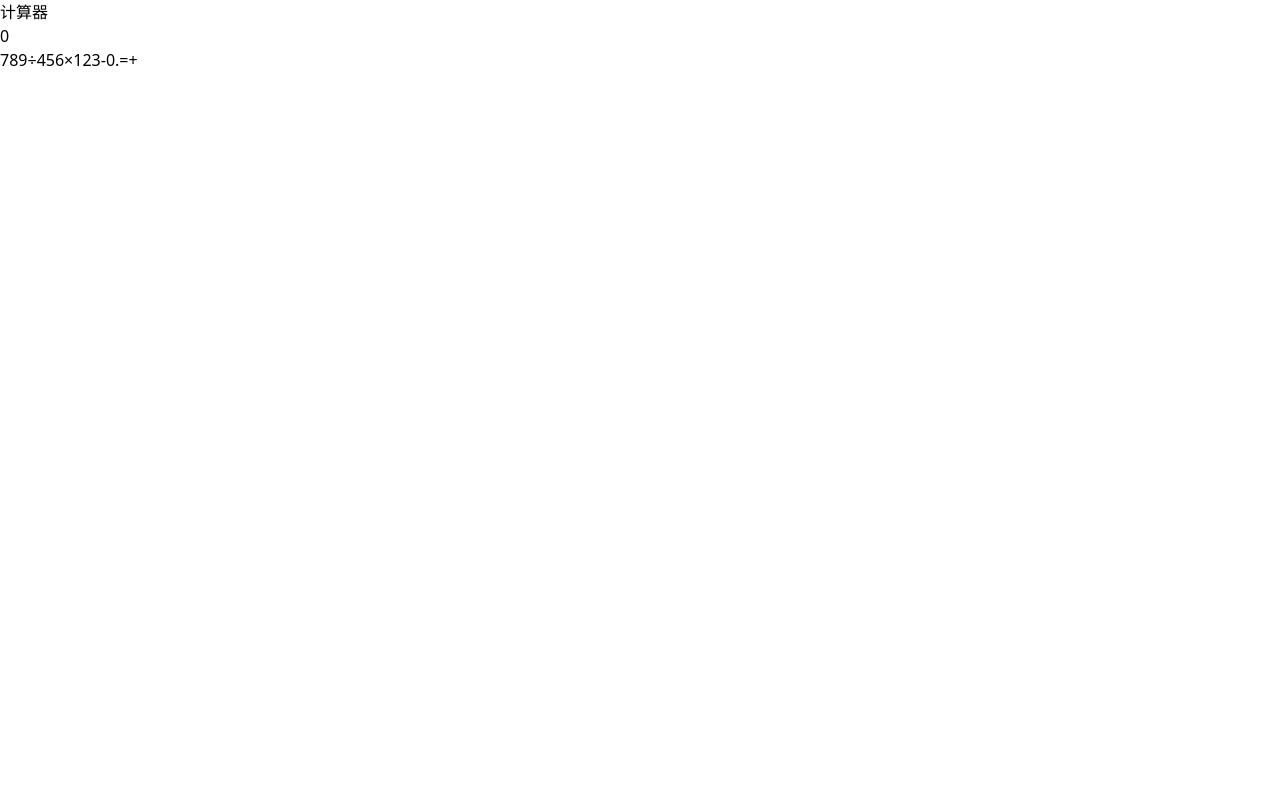
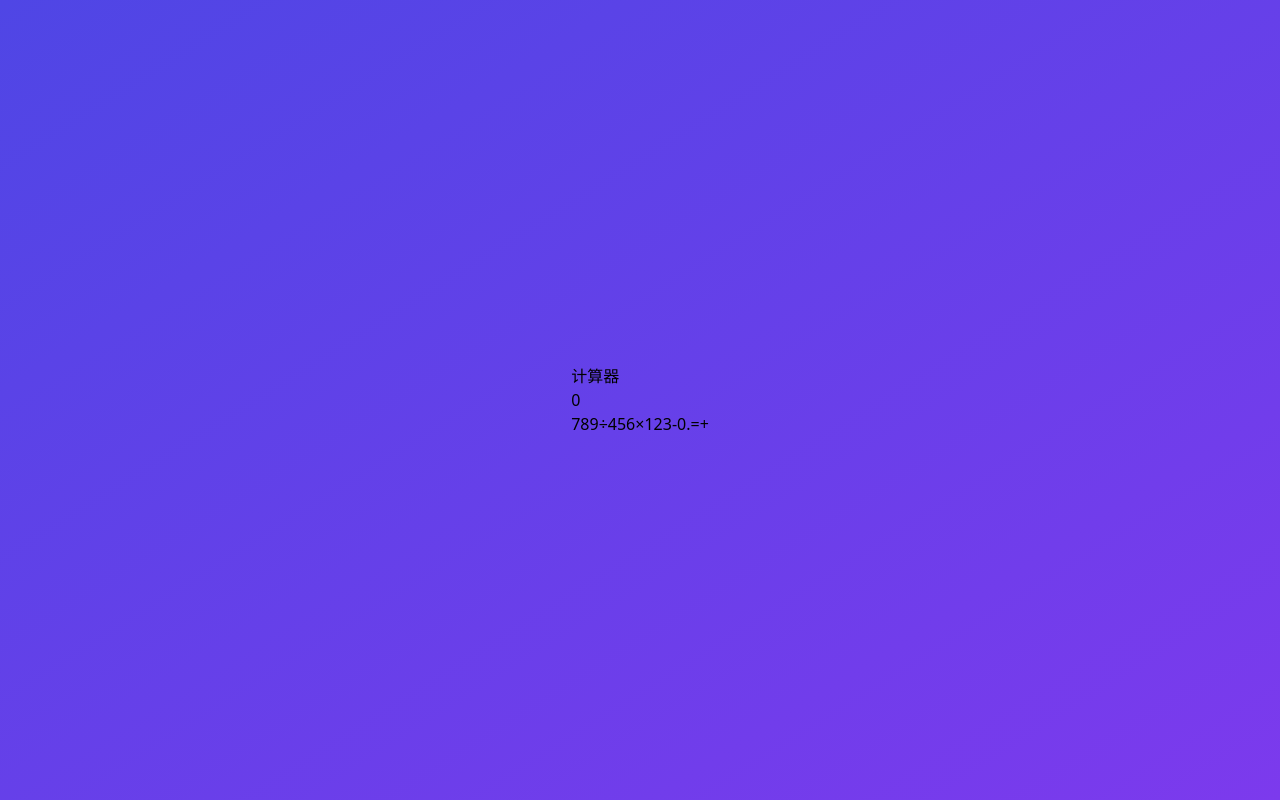
Before and after one commit to bycss/11, a React (Vite) app: page / in a window 1280 px wide. Built offline with nearby package versions, Linux system fonts and the light colour scheme.

Commit message:
自动更新: 手动导出代码到GitHub

```diff
--- a/src/index.css
+++ b/src/index.css
@@ -1,3 +1,17 @@
 @tailwind base;
 @tailwind components;
 @tailwind utilities;
+
+html, body {
+  height: 100%;
+  margin: 0;
+  background: linear-gradient(to bottom right, #4f46e5, #7c3aed);
+  font-family: system-ui, -apple-system, sans-serif;
+}
+
+#root {
+  height: 100%;
+  display: flex;
+  align-items: center;
+  justify-content: center;
+}
```
